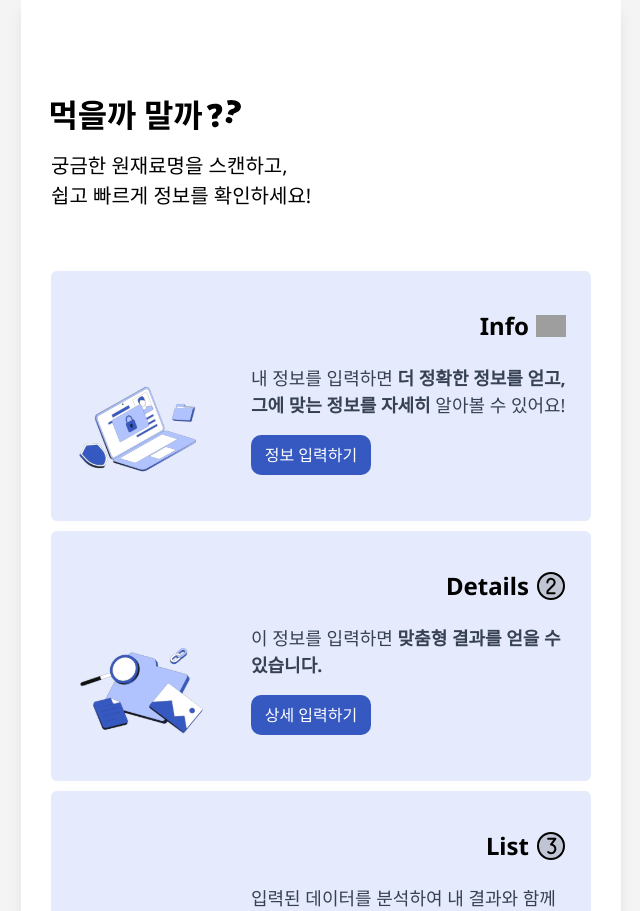
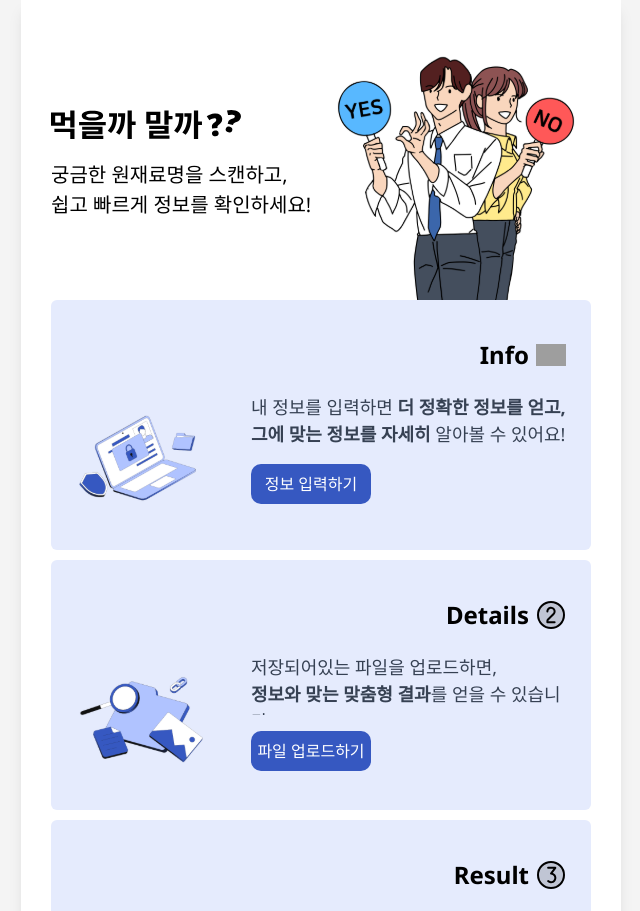
Before and after one commit to himedia-ai-project/mini-project, a Next.js app in the folder front/: page / in a window 1280 px wide. Shown: the top 911 px of the page, without its empty margins (319-959 px from the left). Built offline with nearby package versions, Linux system fonts and the light colour scheme; grey boxes are pictures that could not be loaded.

Commit message:
update: text

```diff
--- a/front/src/app/Component/BoxWrap.tsx
+++ b/front/src/app/Component/BoxWrap.tsx
@@ -111,8 +111,8 @@ export default function BoxWrap() {
       imageSrc: "/main_2.svg",
       numberImage: "/number_2.svg",
       maintext: "Details",
-      buttonText: "상세 입력하기",
-      text: '이 정보를 입력하면 <strong class="font-extrabold">맞춤형 결과를 얻을 수 있습니다.</strong>',
+      buttonText: "파일 업로드하기",
+      text: '저장되어있는 파일을 업로드하면,<br/> <strong class="font-extrabold">정보와 맞는 맞춤형 결과</strong>를 얻을 수 있습니다.',
       width: "540px",
       height: "250px",
       expandContent: (
@@ -127,9 +127,9 @@ export default function BoxWrap() {
     {
       imageSrc: "/main_3.svg",
       numberImage: "/number_3.svg",
-      maintext: "List",
+      maintext: "Result",
       buttonText: "결과 보기",
-      text: '입력된 데이터를 분석하여 내 결과와 함께 <br/> <strong class="font-extrabold">다른 사용자들의 정보</strong>  도 확인하세요!',
+      text: '입력된 데이터를 분석하여 내 정보와 맞는 <br/><strong class="font-extrabold">성분 결과와 전체적인 결과</strong>를 확인하세요!',
       width: "540px",
       height: "250px",
       expandContent: <ResultForm />,
--- a/front/src/app/Component/MainBox.tsx
+++ b/front/src/app/Component/MainBox.tsx
@@ -5,7 +5,8 @@ import Image from "next/image";
 export default function MainBox() {
   return (
     <>
-      <div className="pl-[30px] pt-[100px] pb-[60px] pr-[30px]">
+      <div className="pl-[30px] pt-[30px] pr-[30px] flex justify-between items-center">
+        <div>
           <Image
             src="/logo.svg"
             alt="logo"
@@ -19,6 +20,8 @@ export default function MainBox() {
             쉽고 빠르게 정보를 확인하세요!
           </p>
         </div>
+        <Image src="/mainBox.svg" alt="mainImage" width={270} height={270} />
+      </div>
     </>
   );
 }
```
Also changed, not shown: front/public/mainBox.svg (added). Lines whose indentation alone changed are shown as unchanged.
